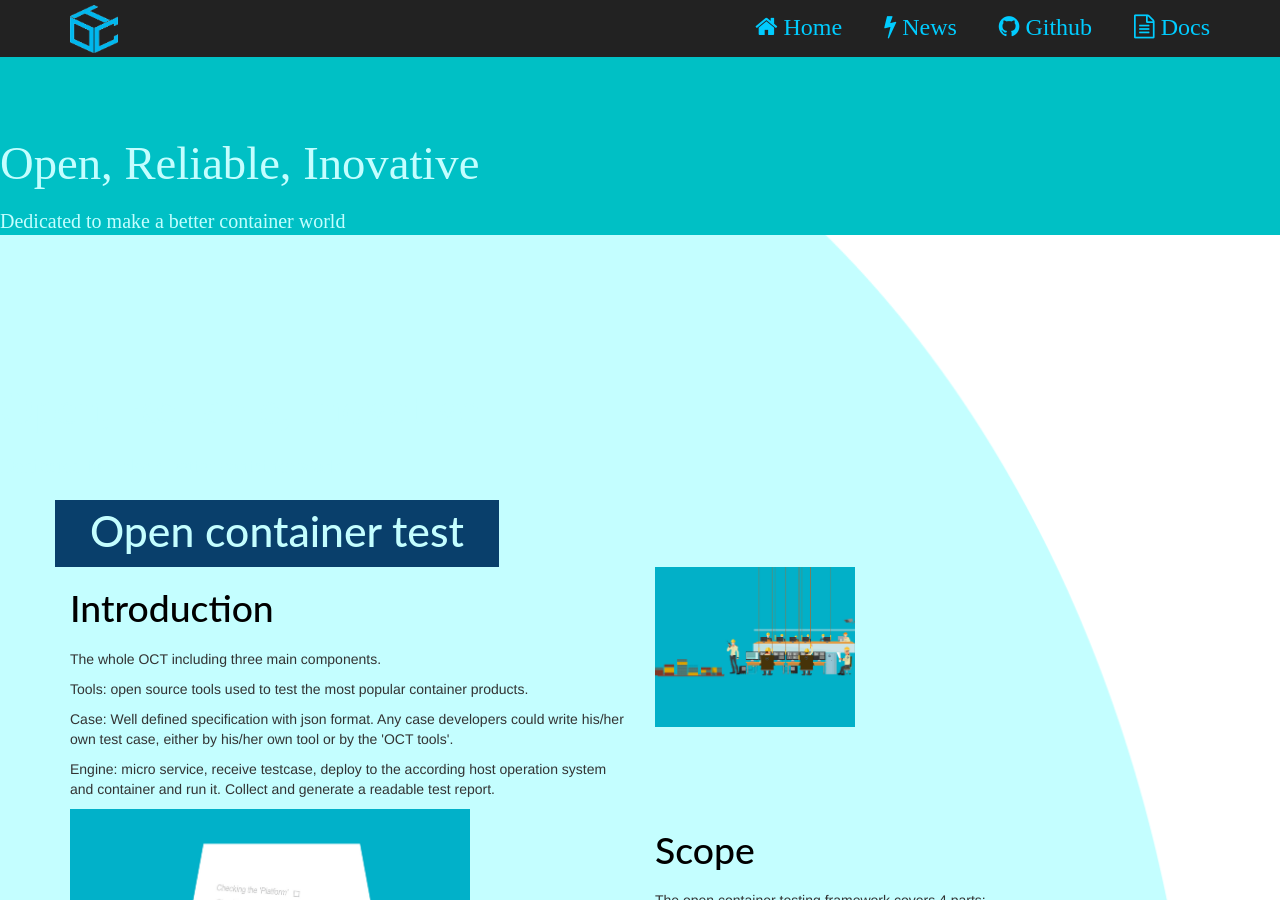
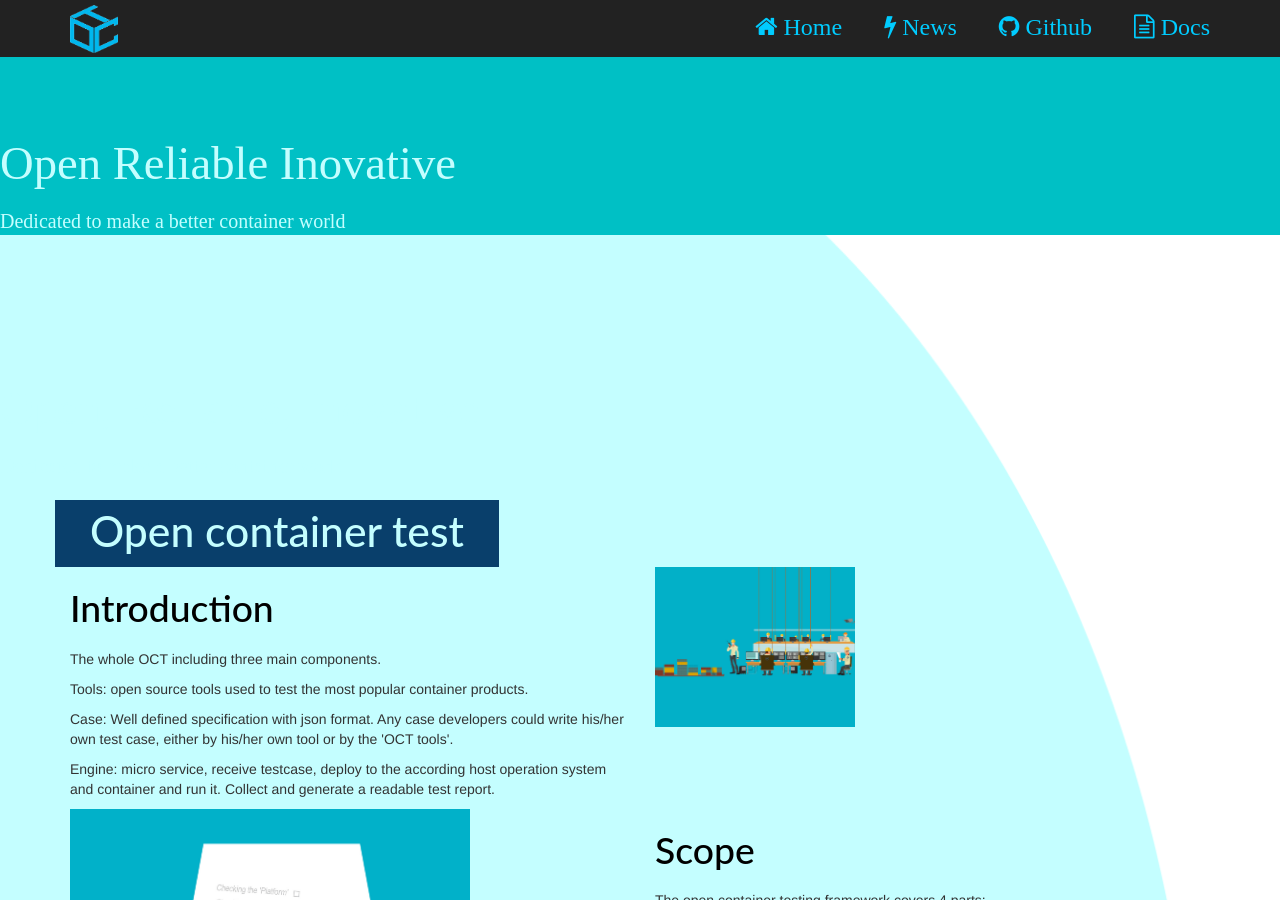
Before and after one commit to ociweb/ociweb.github.io, a Jekyll site: the page index.html, which Jekyll copies as it is, in a window 1280 px wide and 900 px high. Built offline with Jekyll 4.4.1, drawn with Linux system fonts in a browser that asks for light colours; some web fonts are replaced.

Commit message:
Update index.html

```diff
--- a/index.html
+++ b/index.html
@@ -34,10 +34,11 @@
     </nav>
 
 
-    <div style="background-color:#00c0c5">
+    <div style="background-color:#00c0c5"
+                "background-position:top center">
     	<br>
                    <div class="banner"
-                   <h1>Open, Reliable, Inovative</h1>
+                   <h1>Open Reliable Inovative</h1>
                    </div>
 		   <div class="banner-little" <p>Dedicated to make a better container world</p>
 		   </div>
```
